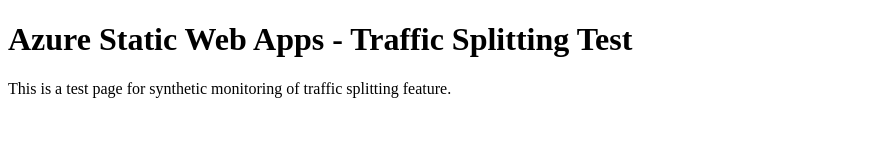
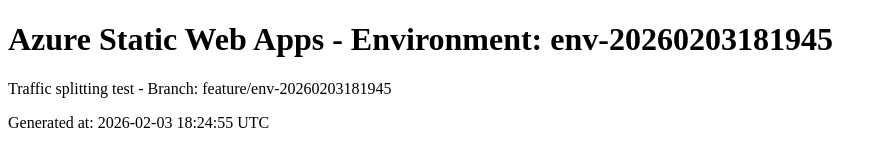
Before and after one commit to skylathadani-ms/synthetics-swa-traffic-20260203181945, a plain HTML site: page index.html in a window 1280 px wide. Shown: the whole page, without its empty margins (0-887 px from the left). Drawn offline with Linux system fonts and the light colour scheme.

Commit message:
Update index.html for env-20260203181945

```diff
--- a/index.html
+++ b/index.html
@@ -1,10 +1,11 @@
 <!DOCTYPE html>
 <html>
 <head>
-<title>Synthetics Test - Traffic Splitting</title>
+<title>Environment: env-20260203181945</title>
 </head>
 <body>
-<h1>Azure Static Web Apps - Traffic Splitting Test</h1>
-<p>This is a test page for synthetic monitoring of traffic splitting feature.</p>
+<h1>Azure Static Web Apps - Environment: env-20260203181945</h1>
+<p>Traffic splitting test - Branch: feature/env-20260203181945</p>
+<p>Generated at: 2026-02-03 18:24:55 UTC</p>
 </body>
 </html>
```
